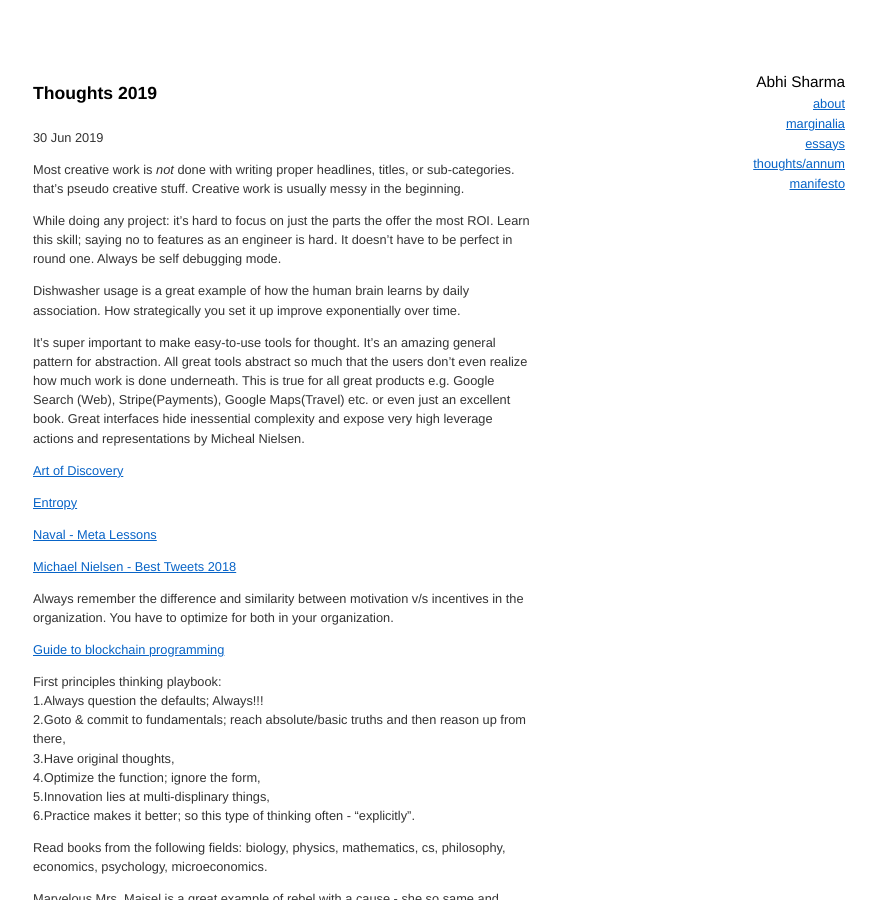
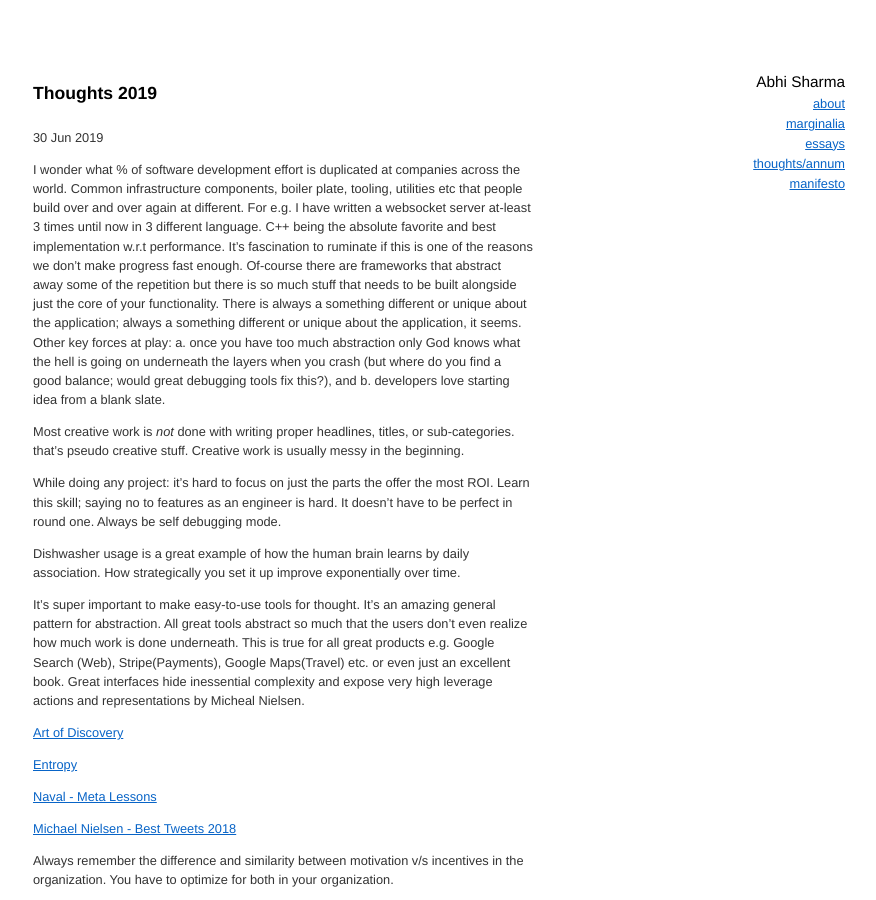
Before and after one commit to abhisharmab/abhisharmab.github.io, a Jekyll site: the page built from thoughts/_posts/2019-06-30-thoughts-in-2019.md, in a window 1280 px wide and 900 px high. Shown: the whole window, without its empty margins (191-1067 px from the left). Built offline with Jekyll 4.4.1, drawn with Linux system fonts in a browser that asks for light colours.

Commit message:
new thought

```diff
--- a/thoughts/_posts/2019-06-30-thoughts-in-2019.md
+++ b/thoughts/_posts/2019-06-30-thoughts-in-2019.md
@@ -5,6 +5,8 @@ category: thoughts
 date: 2019-06-30
 abstract: Collage of thoughts and notes
 ---
+
+I wonder what % of software development effort is duplicated at companies across the world. Common infrastructure components, boiler plate, tooling, utilities etc that people build over and over again at different. For e.g. I have written a websocket server at-least 3 times  until now in 3 different language. C++ being the absolute favorite and best implementation w.r.t performance. It's fascination to ruminate if this is one of the reasons we don't make progress fast enough. Of-course there are frameworks that abstract away some of the repetition but there is so much stuff that needs to be built alongside just the core of your functionality. There is always a something different or unique about the application; always a something different or unique about the application, it seems. Other key forces at play: a. once you have too much abstraction only God knows what the hell is going on underneath the layers when you crash (but where do you find a good balance; would great debugging tools fix this?), and b. developers love starting idea from a blank slate.
 
 Most creative work is _not_ done with writing proper headlines, titles, or sub-categories. that’s pseudo creative stuff. Creative work is usually messy in the beginning.
 
```
